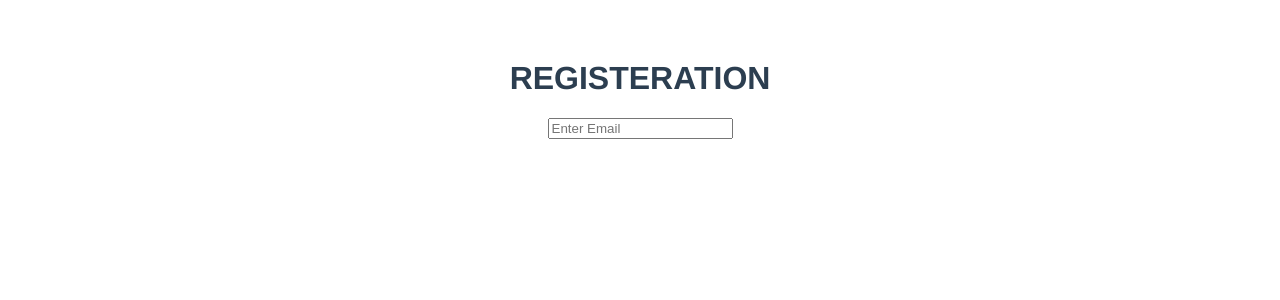
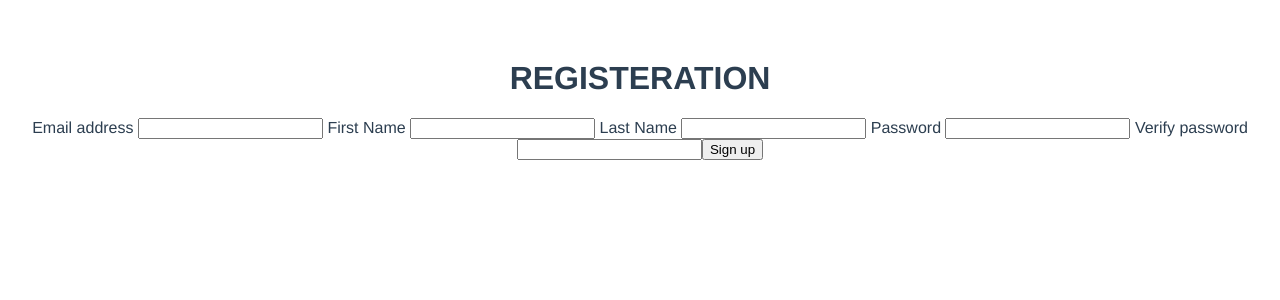
Before and after one commit to heeloo123/TeamUsUp, a Vue app: page / in a window 1280 px wide. Shown: the top 300 px of the page. Built offline with nearby package versions, Linux system fonts and the light colour scheme.

Commit message:
change sign up page

```diff
--- a/src/components/Login.vue
+++ b/src/components/Login.vue
@@ -1,10 +1,12 @@
 <template>
-
+<h1>Login Page</h1>
 
 </template>
 
 <script>
-
+export default {
+    name:"Login"
+}
 </script>
 
 <style scoped>
--- a/src/components/SignUp.vue
+++ b/src/components/SignUp.vue
@@ -3,7 +3,29 @@
 
   <h1>REGISTERATION</h1>
   <div class="registeration">
-    <input type="text" placeholder="Enter Email"/>
+    <form @submit.prevent="signUp">
+      <label>
+        Email address <input type="email" v-model="email"/>
+      </label>
+      <label>
+        First Name <input type="text" v-model="FirstName"/>
+      </label>
+      <label>
+        Last Name <input type="text" v-model="LastName"/>
+      </label>
+      <label>
+        Password
+        <input type="password" v-model="password" />
+      </label>
+      <label>
+        Verify password
+        <input type="password" v-model="passwordVerify" />
+      </label>
+
+      <button type="submit">Sign up</button>
+
+    </form>
+
   </div>
 </template>
 
--- /dev/null
+++ b/src/routers.js
@@ -0,0 +1,3 @@
+import SignUp from "./components/SignUp.vue";
+import Login from "./components/Login.vue";
+import { createRenderer,createWebHistory } from "vue-router";
```
